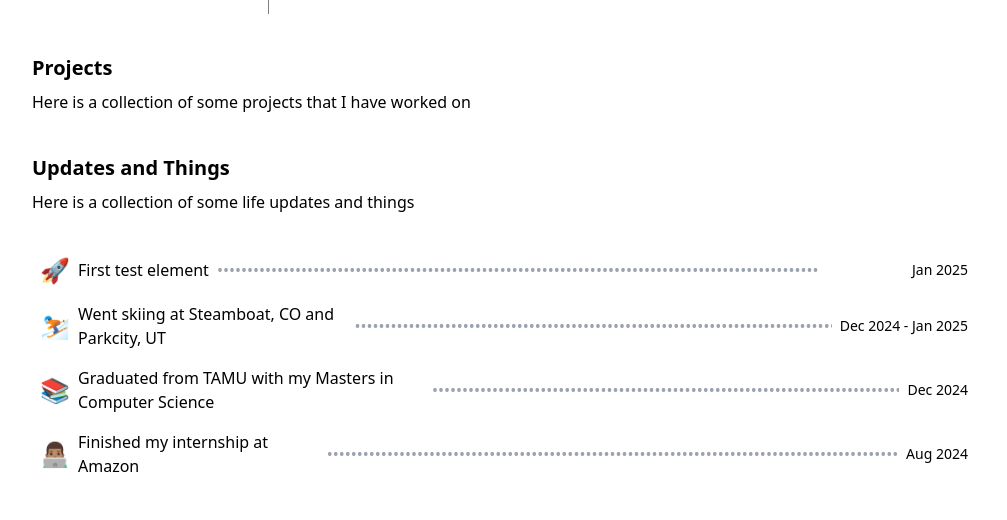
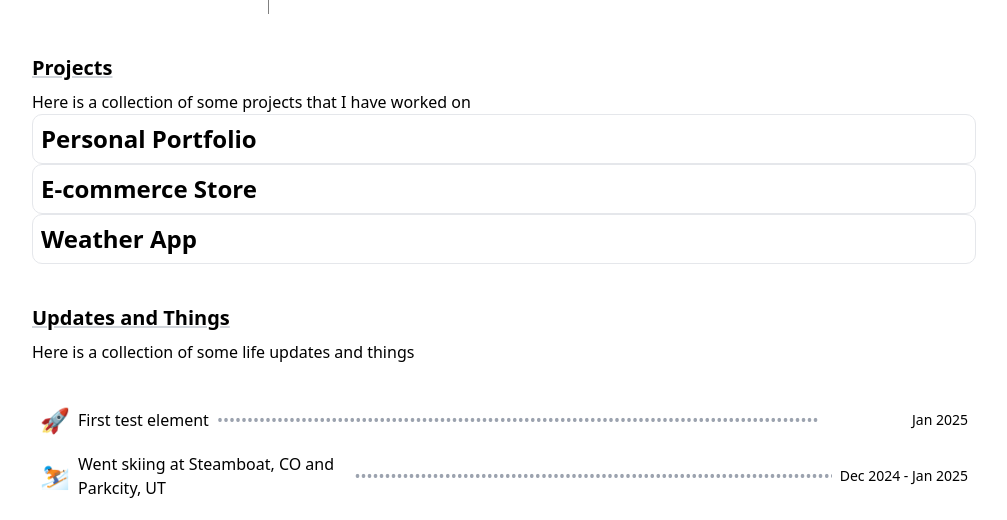
Before and after one commit to adamsulemanji/PersonalWebsite, a Next.js app in the folder frontend/: page / in a window 1280 px wide. Shown: the part 1825-2345 px from the top of the page, without its empty margins (136-1143 px from the left). Built offline with nearby package versions, Linux system fonts and the light colour scheme.

Commit message:
Add projects section into personal website

```diff
--- a/frontend/src/app/page.tsx
+++ b/frontend/src/app/page.tsx
@@ -2,8 +2,8 @@
 
 import { useState, useEffect } from 'react';
 import { FaGithub, FaLinkedin, FaInstagram, FaEnvelope } from 'react-icons/fa';
-import { FaArrowRight } from 'react-icons/fa6';
 import Updates from '@/components/Update';
+import Projects from '@/components/Project';
 
 export default function Home() {
   const [introShown, setIntroShown] = useState(false);
@@ -185,18 +185,19 @@ export default function Home() {
               </div>
             </section>
             <div>
-              <p className='group relative mt-2 inline-block text-xl font-bold'>
+              <p className='underline-offset-3 group relative mt-2 inline-block text-xl font-bold underline decoration-gray-300'>
                 Projects{' '}
-                <span className='absolute bottom-0 left-0 mt-1 block h-[1px] w-0 bg-current transition-all duration-300 group-hover:w-full'></span>
+                <span className='absolute bottom-0 left-0 mt-1 block h-[2px] w-0 bg-current transition-all duration-300 group-hover:w-full'></span>
               </p>
               <p className='mt-2'>
                 Here is a collection of some projects that I have worked on
               </p>
+              <Projects />
             </div>
             <div>
-              <p className='group relative mt-2 inline-block text-xl font-bold'>
+              <p className='underline-offset-3 group relative mt-2 inline-block text-xl font-bold underline decoration-gray-300'>
                 Updates and Things{' '}
-                <span className='absolute bottom-0 left-0 mt-1 block h-[1px] w-0 bg-current transition-all duration-300 group-hover:w-full'></span>
+                <span className='absolute bottom-0 left-0 mt-1 block h-[2px] w-0 bg-current transition-all duration-300 group-hover:w-full'></span>
               </p>
               <p className='mt-2'>
                 Here is a collection of some life updates and things
--- /dev/null
+++ b/frontend/src/assets/projects.tsx
@@ -0,0 +1,37 @@
+interface projects {
+  title: string;
+  description: string;
+  url?: string;
+  date: string;
+  pictures?: string[];
+  categories?: string[];
+}
+
+export const projects: projects[] = [
+  {
+    title: 'Personal Portfolio',
+    description:
+      'A personal portfolio website to showcase my projects and skills.',
+    url: 'https://example.com',
+    date: '2023-01-01',
+    pictures: ['portfolio1.png', 'portfolio2.png'],
+    categories: ['webdev'],
+  },
+  {
+    title: 'E-commerce Store',
+    description:
+      'An online store for selling products with a shopping cart and payment integration.',
+    url: 'https://example-store.com',
+    date: '2022-12-15',
+    pictures: ['store1.png', 'store2.png'],
+    categories: ['webdev', 'ecomm'],
+  },
+  {
+    title: 'Weather App',
+    description:
+      'A weather forecasting app that provides current and future weather information.',
+    date: '2022-11-20',
+    pictures: ['weather1.png', 'weather2.png'],
+    categories: ['mobiledev'],
+  },
+];
--- a/frontend/src/components/NavBar.tsx
+++ b/frontend/src/components/NavBar.tsx
@@ -12,7 +12,6 @@ import {
 import { Sheet, SheetContent, SheetTrigger } from '@/components/ui/sheet';
 import LightDarkToggle from '@/components/theme/LightDarkToggle';
 import { usePathname } from 'next/navigation';
-
 
 interface NavItem {
   title: string;
@@ -51,7 +50,9 @@ export default function Navbar() {
                 <NavigationMenuItem key={item.title}>
                   <NavigationMenuLink
                     className={`m-2 rounded-md bg-transparent px-4 py-2 text-base backdrop-blur hover:bg-gray-100 supports-[backdrop-filter]:bg-transparent dark:hover:bg-gray-800 ${
-                      pathname === item.redirect ? 'font-extrabold underline underline-offset-2' : ''
+                      pathname === item.redirect
+                        ? 'font-extrabold underline underline-offset-2'
+                        : ''
                     }`}
                     href={'redirect' in item ? item.redirect : '#'}
                   >
--- /dev/null
+++ b/frontend/src/components/Project.tsx
@@ -0,0 +1,40 @@
+'use client';
+
+import React from 'react';
+import { projects } from '@/assets/projects';
+
+// interface projects {
+//     title: string;
+//     description: string;
+//     url?: string;
+//     date: string;
+//     pictures?: string[];
+//     categories?: string[];
+// }
+
+interface ProjectProps {
+  category?: string;
+}
+
+export default function Project({ category = '' }: ProjectProps) {
+  return (
+    <div>
+      {projects
+        .filter(
+          (project) =>
+            !category ||
+            (project.categories && project.categories.includes(category))
+        )
+        .map((project, index) => (
+          <div
+            key={index}
+            className='flex flex-col space-y-2 rounded-md border border-gray-200 p-2 hover:bg-gray-100 dark:hover:bg-gray-800'
+          >
+            {project.title && (
+              <h2 className='text-2xl font-bold'>{project.title}</h2>
+            )}
+          </div>
+        ))}
+    </div>
+  );
+}
--- a/frontend/src/components/Update.tsx
+++ b/frontend/src/components/Update.tsx
@@ -24,8 +24,8 @@ export default function Updates({ category }: UpdatesProps) {
                 <p className='text-md font-light'>{update.description}</p>
               </div>
 
-              <div className='flex-grow mx-2 overflow-hidden'>
-                <span className='whitespace-nowrap text-md font-light text-gray-400'>
+              <div className='mx-2 flex-grow overflow-hidden'>
+                <span className='text-md whitespace-nowrap font-light text-gray-400'>
                   {Array(100).fill('•').join('')}
                 </span>
               </div>
```
